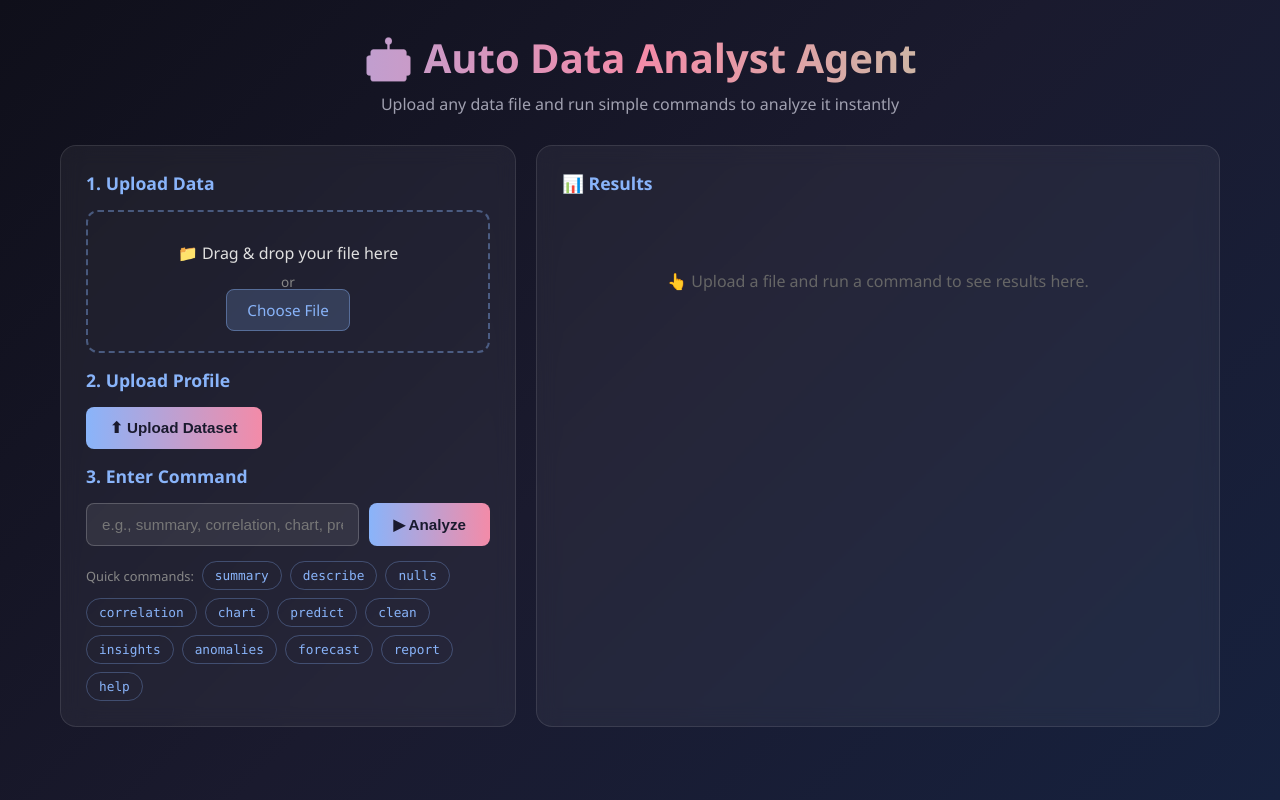
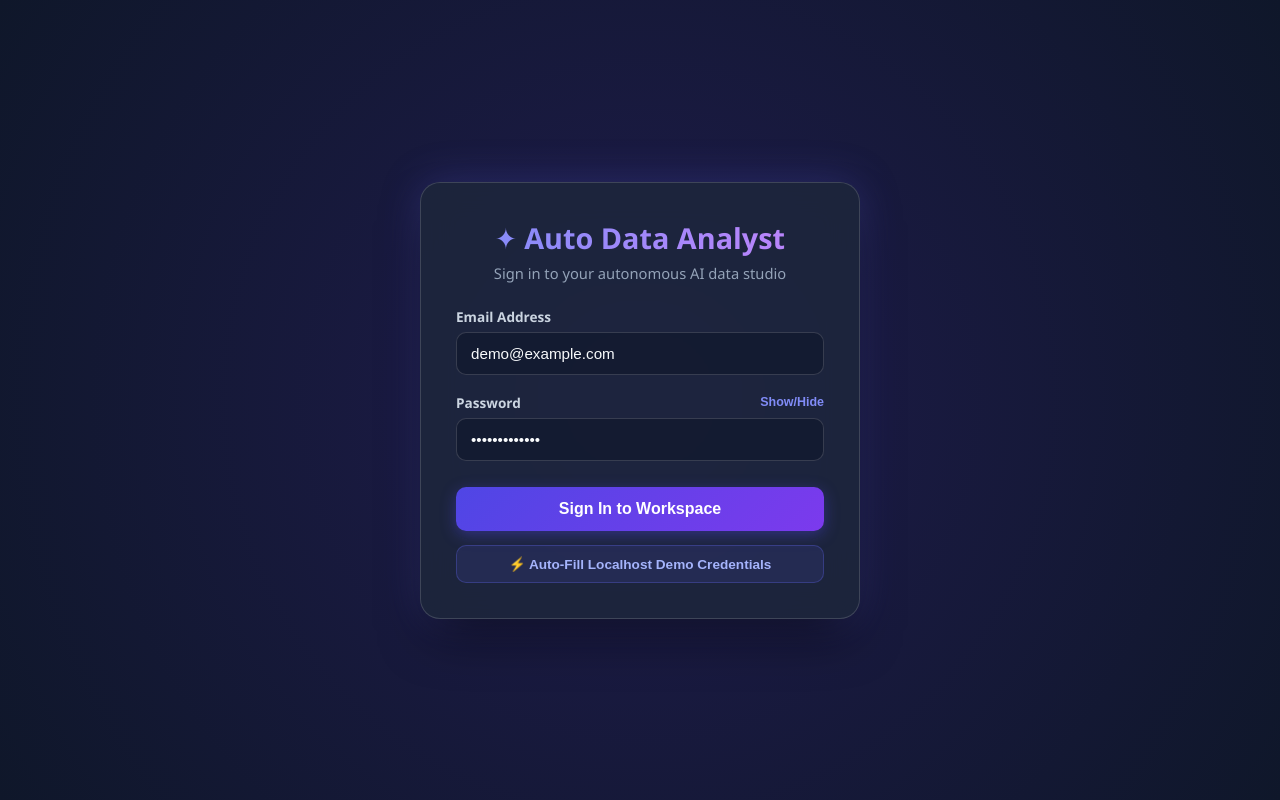
Before and after one commit to Ayushkumar620/auto-data-analyst-, a Flask app: page / in a window 1280 px wide. Run offline with Flask 3, Linux system fonts and the light colour scheme.

Commit message:
Updated Changes

```diff
--- a/static/css/style.css
+++ b/static/css/style.css
@@ -20,6 +20,7 @@ body {
 header {
     text-align: center;
     margin-bottom: 30px;
+    position: relative;
 }
 
 header h1 {
@@ -99,20 +134,15 @@ header h1 {
 }
 
 .btn-file {
-    background: rgba(137, 180, 250, 0.2);
-    color: #89b4fa;
-    border: 1px solid rgba(137, 180, 250, 0.4);
-}
-
-.btn-file:hover {
-    background: rgba(137, 180, 250, 0.3);
+    background: #89b4fa;
+    color: #1e1e2e;
+    font-weight: 600;
 }
 
 .btn-primary {
-    background: linear-gradient(90deg, #89b4fa, #f38ba8);
-    color: #1a1a2e;
+    background: linear-gradient(90deg, #89b4fa, #b4befe);
+    color: #1e1e2e;
     font-weight: 600;
-    padding: 12px 24px;
 }
 
 .btn-primary:hover {
@@ -145,21 +170,18 @@ header h1 {
 
 .command-input input {
     flex: 1;
-    padding: 12px 15px;
-    border: 1px solid rgba(255, 255, 255, 0.2);
+    padding: 12px 16px;
+    background: rgba(255, 255, 255, 0.08);
+    border: 1px solid rgba(255, 255, 255, 0.15);
     border-radius: 8px;
-    background: rgba(255, 255, 255, 0.08);
     color: #fff;
-    font-size: 0.95rem;
+    font-size: 1rem;
+    outline: none;
 }
 
 .command-input input:focus {
-    outline: none;
     border-color: #89b4fa;
-}
-
-.command-input input::placeholder {
-    color: #777;
+    box-shadow: 0 0 10px rgba(137, 180, 250, 0.3);
 }
 
 .quick-commands {
@@ -169,229 +191,149 @@ header h1 {
     align-items: center;
 }
 
-.quick-commands .small {
-    color: #888;
-    font-size: 0.8rem;
-}
-
 .chip {
-    padding: 6px 12px;
-    border: 1px solid rgba(137, 180, 250, 0.3);
-    border-radius: 20px;
-    background: transparent;
-    color: #89b4fa;
+    background: rgba(255, 255, 255, 0.06);
+    border: 1px solid rgba(255, 255, 255, 0.15);
+    border-radius: 16px;
+    padding: 5px 12px;
+    color: #cdd6f4;
     cursor: pointer;
-    font-size: 0.8rem;
+    font-size: 0.85rem;
     transition: all 0.2s;
-    font-family: 'Consolas', monospace;
 }
 
 .chip:hover {
     background: rgba(137, 180, 250, 0.2);
-}
-
-.results {
-    min-height: 300px;
-}
-
-.placeholder {
-    text-align: center;
-    color: #666;
-    padding: 60px 20px;
-}
-
-.loading {
-    text-align: center;
-    padding: 40px;
-    color: #89b4fa;
-}
-
-.spinner {
-    width: 40px;
-    height: 40px;
-    border: 4px solid rgba(137, 180, 250, 0.2);
-    border-top-color: #89b4fa;
-    border-radius: 50%;
-    margin: 0 auto 15px;
-    animation: spin 1s linear infinite;
-}
-
-@keyframes spin {
-    to { transform: rotate(360deg); }
+    border-color: #89b4fa;
+    color: #fff;
 }
 
 .hidden {
-    display: none;
+    display: none !important;
 }
 
-.card {
-    background: rgba(255, 255, 255, 0.05);
-    border: 1px solid rgba(255, 255, 255, 0.1);
-    border-radius: 12px;
-    padding: 20px;
-    margin-bottom: 15px;
+/* ==========================================================================
+   Full-Screen Glassmorphic Login Overlay
+   ========================================================================== */
+#auth-overlay {
+    position: fixed;
+    top: 0;
+    left: 0;
+    width: 100vw;
+    height: 100vh;
+    background: radial-gradient(circle at center, #1e1b4b 0%, #0f172a 100%);
+    display: flex;
+    align-items: center;
+    justify-content: center;
+    z-index: 99999;
+    backdrop-filter: blur(12px);
+    transition: opacity 0.3s ease;
 }
 
-.card-header {
-    display: flex;
-    justify-content: space-between;
-    align-items: center;
-    margin-bottom: 15px;
-    font-weight: 600;
-    color: #89b4fa;
+.auth-modal-card {
+    background: rgba(30, 41, 59, 0.75);
+    border: 1px solid rgba(255, 255, 255, 0.15);
+    box-shadow: 0 25px 50px -12px rgba(0, 0, 0, 0.6), 0 0 40px rgba(99, 102, 241, 0.25);
+    border-radius: 20px;
+    padding: 35px;
+    width: 100%;
+    max-width: 440px;
+    text-align: left;
+    backdrop-filter: blur(16px);
 }
 
-.badge {
-    background: rgba(137, 180, 250, 0.15);
-    color: #89b4fa;
-    padding: 3px 10px;
-    border-radius: 12px;
-    font-size: 0.75rem;
-    font-weight: normal;
-}
-
-.card img {
-    width: 100%;
-    border-radius: 8px;
-}
-
-.card h4 {
-    margin: 15px 0 8px;
-    color: #a6e3a1;
-}
-
-.stats-grid {
-    display: grid;
-    grid-template-columns: repeat(auto-fit, minmax(120px, 1fr));
-    gap: 10px;
-    margin-bottom: 15px;
-}
-
-.stat {
-    background: rgba(255, 255, 255, 0.05);
-    border-radius: 10px;
-    padding: 12px;
+.auth-modal-card h2 {
+    font-size: 1.8rem;
+    font-weight: 800;
+    background: linear-gradient(90deg, #818cf8, #c084fc);
+    -webkit-background-clip: text;
+    -webkit-text-fill-color: transparent;
+    margin-bottom: 6px;
     text-align: center;
 }
 
-.stat .label {
-    display: block;
-    font-size: 0.75rem;
-    color: #888;
-    margin-bottom: 5px;
+.auth-modal-card p.subtext {
+    color: #94a3b8;
+    font-size: 0.92rem;
+    text-align: center;
+    margin-bottom: 24px;
 }
 
-.stat .value {
-    font-size: 1.3rem;
-    font-weight: 700;
-    color: #f38ba8;
+.auth-field {
+    margin-bottom: 18px;
 }
 
-.table-wrap {
-    overflow-x: auto;
-    border-radius: 8px;
-    border: 1px solid rgba(255, 255, 255, 0.1);
-    max-height: 400px;
-    overflow-y: auto;
+.auth-field label {
+    display: block;
+    font-size: 0.85rem;
+    font-weight: 600;
+    color: #cbd5e1;
+    margin-bottom: 6px;
 }
 
-table {
+.auth-field input {
     width: 100%;
-    border-collapse: collapse;
-    font-size: 0.85rem;
+    padding: 12px 14px;
+    background: rgba(15, 23, 42, 0.6);
+    border: 1px solid rgba(255, 255, 255, 0.15);
+    border-radius: 10px;
+    color: #f8fafc;
+    font-size: 0.95rem;
+    outline: none;
+    transition: all 0.2s;
 }
 
-th, td {
-    padding: 8px 12px;
-    text-align: left;
-    border-bottom: 1px solid rgba(255, 255, 255, 0.08);
-    white-space: nowrap;
+.auth-field input:focus {
+    border-color: #818cf8;
+    box-shadow: 0 0 12px rgba(129, 140, 248, 0.35);
 }
 
-th {
-    background: rgba(137, 180, 250, 0.15);
-    color: #89b4fa;
-    position: sticky;
-    top: 0;
+.auth-btn-submit {
+    width: 100%;
+    padding: 13px;
+    background: linear-gradient(135deg, #4f46e5 0%, #7c3aed 100%);
+    border: none;
+    border-radius: 10px;
+    color: #fff;
+    font-weight: 700;
+    font-size: 1rem;
+    cursor: pointer;
+    transition: all 0.2s;
+    margin-top: 8px;
+    box-shadow: 0 4px 15px rgba(79, 70, 229, 0.4);
 }
 
-tr:hover {
-    background: rgba(255, 255, 255, 0.03);
+.auth-btn-submit:hover {
+    transform: translateY(-2px);
+    box-shadow: 0 6px 20px rgba(79, 70, 229, 0.6);
 }
 
-code {
-    background: rgba(137, 180, 250, 0.15);
-    padding: 2px 8px;
-    border-radius: 4px;
-    color: #89b4fa;
-    font-family: 'Consolas', monospace;
+.auth-btn-demo {
+    width: 100%;
+    padding: 10px;
+    background: rgba(99, 102, 241, 0.12);
+    border: 1px solid rgba(99, 102, 241, 0.3);
+    border-radius: 10px;
+    color: #a5b4fc;
+    font-weight: 600;
+    font-size: 0.85rem;
+    cursor: pointer;
+    margin-top: 14px;
+    transition: all 0.2s;
 }
 
-.error-box {
-    background: rgba(243, 139, 168, 0.15);
-    border: 1px solid rgba(243, 139, 168, 0.4);
-    color: #f38ba8;
-    padding: 15px;
-    border-radius: 8px;
+.auth-btn-demo:hover {
+    background: rgba(99, 102, 241, 0.25);
+    color: #ffffff;
 }
 
-.help-box {
-    background: rgba(166, 227, 161, 0.1);
-    border: 1px solid rgba(166, 227, 161, 0.3);
-    border-radius: 12px;
-    padding: 20px;
+.auth-error-banner {
+    background: rgba(239, 68, 68, 0.15);
+    border: 1px solid rgba(239, 68, 68, 0.4);
+    color: #fca5a5;
+    padding: 10px 14px;
+    border-radius: 8px;
+    font-size: 0.88rem;
+    margin-bottom: 16px;
+    display: none;
 }
-
-.help-box h3 {
-    color: #a6e3a1;
-    margin-bottom: 15px;
-}
-
-.help-box table td:first-child {
-    width: 40%;
-}
-
-.help-box td {
-    color: #ccc;
-}
-
-/* New feature styles */
-.insight-list {
-    list-style: none;
-    padding: 0;
-    margin: 0 0 15px;
-}
-
-.insight-list li {
-    background: rgba(255, 255, 255, 0.04);
-    border-left: 3px solid #89b4fa;
-    padding: 8px 12px;
-    margin-bottom: 8px;
-    border-radius: 0 6px 6px 0;
-    font-size: 0.9rem;
-    line-height: 1.5;
-    color: #d0d0e0;
-}
-
-.chip-row {
-    display: flex;
-    flex-wrap: wrap;
-    gap: 8px;
-    margin-bottom: 15px;
-}
-
-.sub-card {
-    background: rgba(243, 139, 168, 0.06);
-    border-color: rgba(243, 139, 168, 0.25);
-    margin-top: 10px;
-}
-
-.sub-card p {
-    margin-bottom: 6px;
-    font-size: 0.88rem;
-}
-
-.btn-primary a,
-a {
-    text-decoration: none;
-}
--- a/templates/index.html
+++ b/templates/index.html
@@ -7,7 +7,41 @@
     <link rel="stylesheet" href="{{ url_for('static', filename='css/style.css') }}">
 </head>
 <body>
+    <!-- Full-Screen Glassmorphic Login Overlay -->
+    <div id="auth-overlay">
+        <div class="auth-modal-card">
+            <h2>✦ Auto Data Analyst</h2>
+            <p class="subtext">Sign in to your autonomous AI data studio</p>
+
+            <div id="auth-error" class="auth-error-banner"></div>
+
+            <form id="login-form" onsubmit="handleAuthLogin(event)">
+                <div class="auth-field">
+                    <label for="modal-email">Email Address</label>
+                    <input type="email" id="modal-email" value="demo@example.com" placeholder="name@company.com" required>
+                </div>
+
+                <div class="auth-field">
+                    <div style="display: flex; justify-content: space-between; align-items: center; margin-bottom: 6px;">
+                        <label for="modal-password" style="margin: 0;">Password</label>
+                        <button type="button" onclick="toggleModalPassword()" style="background: none; border: none; color: #818cf8; font-size: 0.78rem; cursor: pointer; font-weight: 600;">Show/Hide</button>
+                    </div>
+                    <input type="password" id="modal-password" value="strongpass123" placeholder="Enter your password" required>
+                </div>
+
+                <button type="submit" id="modal-submit-btn" class="auth-btn-submit">Sign In to Workspace</button>
+            </form>
+
+            <button type="button" class="auth-btn-demo" onclick="fillModalDemoCredentials()">⚡ Auto-Fill Localhost Demo Credentials</button>
+        </div>
+    </div>
+
     <div class="container">
+        <div id="user-topbar" class="user-topbar hidden">
+            <span class="user-badge" id="user-badge-text">● demo</span>
+            <button class="btn-signout" onclick="handleAuthLogout()">Sign Out</button>
+        </div>
+
         <header>
             <h1>🤖 Auto Data Analyst Agent</h1>
             <p class="subtitle">Upload any data file and run simple commands to analyze it instantly</p>
```
Also changed, not shown: other parts of static/css/style.css (+36 -7 lines).
